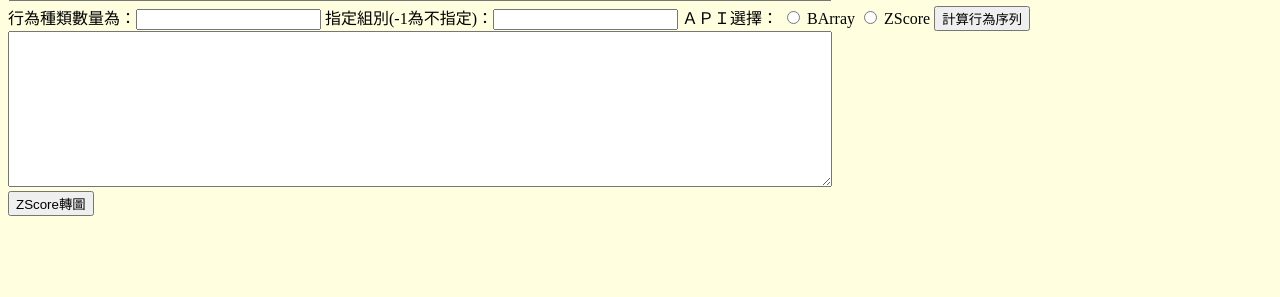
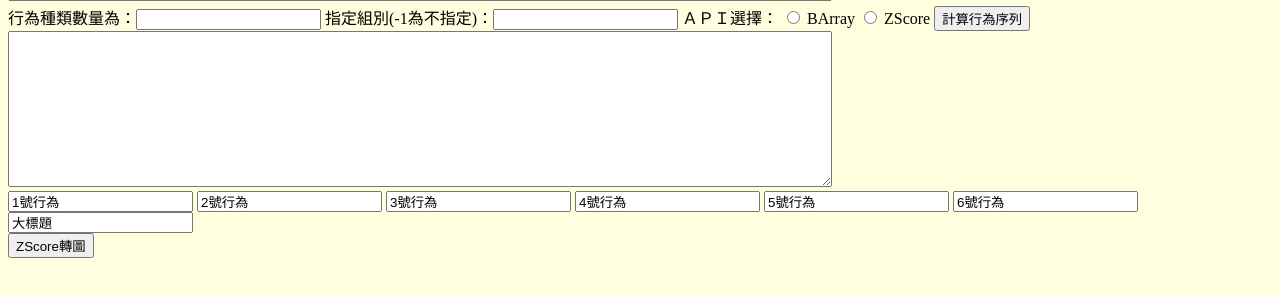
Before and after one commit to Chunshan-Theta/DjangoForWulab, a Django app: template Django/myproject/BSA/templates/CalBSA.html in a window 1280 px wide. Shown: the part 286-583 px from the top of the page. Run offline with Django 3.2, Linux system fonts and the light colour scheme; the template is opened without the code that fills it, so the values that code supplies are empty.

Commit message:
final update

```diff
--- a/Django/myproject/BSA/templates/CalBSA.html
+++ b/Django/myproject/BSA/templates/CalBSA.html
@@ -58,7 +58,14 @@
         <input id='enter' type="button" value="計算行為序列"></input>
         <form action="./draw/" method="post">{% csrf_token %}
             <textarea id="array_BSA" name='JsonString' rows="10" cols="100" >{{ array_BSA }}</textarea><br>
-            <input type="submit" value="ZScore轉圖">
+            <input type="text" name="t1" value="1號行為"></input>
+            <input type="text" name="t2" value="2號行為"></input>
+            <input type="text" name="t3" value="3號行為"></input>
+            <input type="text" name="t4" value="4號行為"></input>
+            <input type="text" name="t5" value="5號行為"></input>
+            <input type="text" name="t6" value="6號行為"></input>
+            <br><input type="text" name="bigtitle" value="大標題"></input>
+            <br><input type="submit" value="ZScore轉圖">
         </form>
     </body>
 </html>
--- a/Django/myproject/BSA/templates/drawZScore.html
+++ b/Django/myproject/BSA/templates/drawZScore.html
@@ -82,7 +82,7 @@
 		    <th>{{ t6_6 }}</th>
 		  </tr>
 		</table>
-        1: {{ t1 }}        2: {{ t2 }}        3: {{ t3 }}        4: {{ t4 }}        5: {{ t5 }}        6: {{ t6 }}
+        1: {{ t1 }},2: {{ t2 }},3: {{ t3 }},4: {{ t4 }},5: {{ t5 }},6: {{ t6 }}
         <!--   script   -->
         <script>
 
```
Also changed, not shown: Django/myproject/BSA/views.py (+8 -1 lines), 1 other file.
